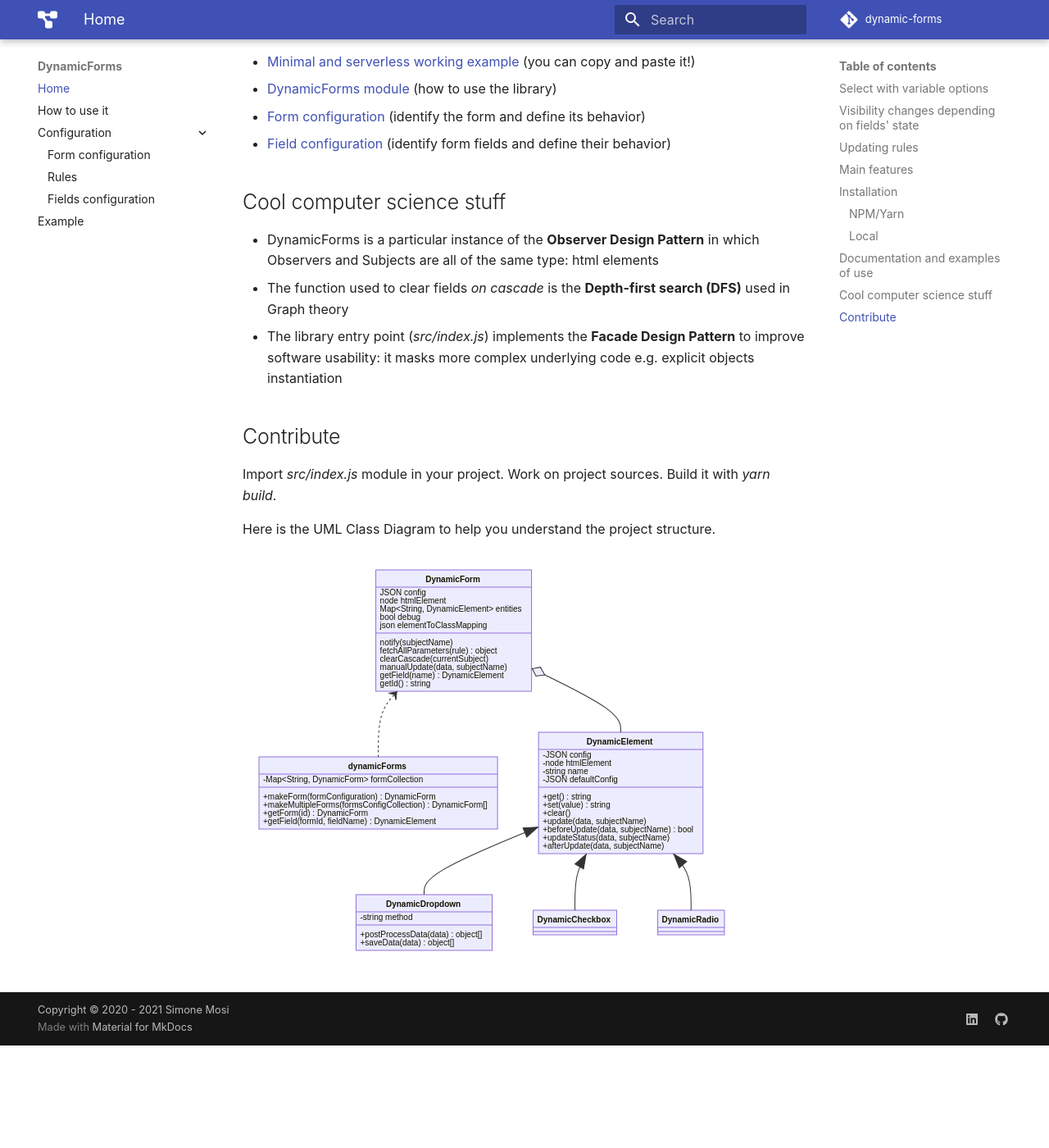
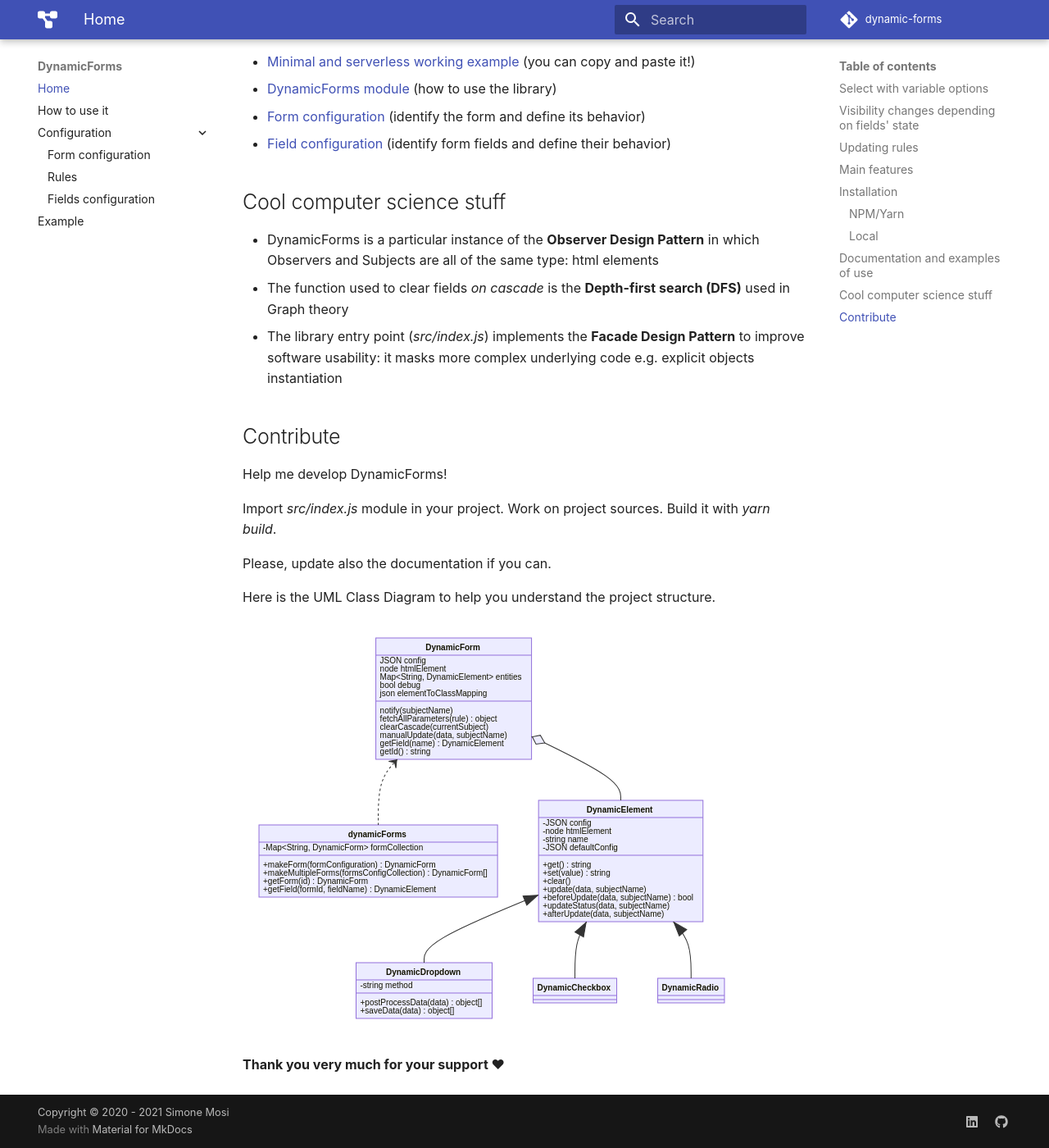
Before and after one commit to simomosi/dynamic-forms, an MkDocs documentation site: the page built from docs/README.md, in a window 1280 px wide and 1400 px high, scrolled down 1795 px. Shown: the whole window at 82% size. Built offline with MkDocs 1.6.1 and Material for MkDocs 9.7.7, drawn with Linux system fonts in a browser that asks for light colours; comment, search, counter and statistics services are not loaded; before the commit the page ends 3070 px from its top, so only the background shows below that.

Commit message:
READMEs updated

```diff
--- a/docs/README.md
+++ b/docs/README.md
@@ -38,8 +38,14 @@ Include *dist/dynamicforms.js* in your project.
 - The library entry point (*src/index.js*) implements the **Facade Design Pattern** to improve software usability: it masks more complex underlying code e.g. explicit objects instantiation
 
 ## Contribute
+Help me develop DynamicForms!
+
 Import *src/index.js* module in your project. Work on project sources. Build it with *yarn build*.
+
+Please, update also the documentation if you can.
 
 Here is the UML Class Diagram to help you understand the project structure.
 
 ![Class Diagram](./imgs/classdiagram.svg)
+
+**Thank you very much for your support ❤**
```
Also changed, not shown: README.md (+7 -3 lines).
